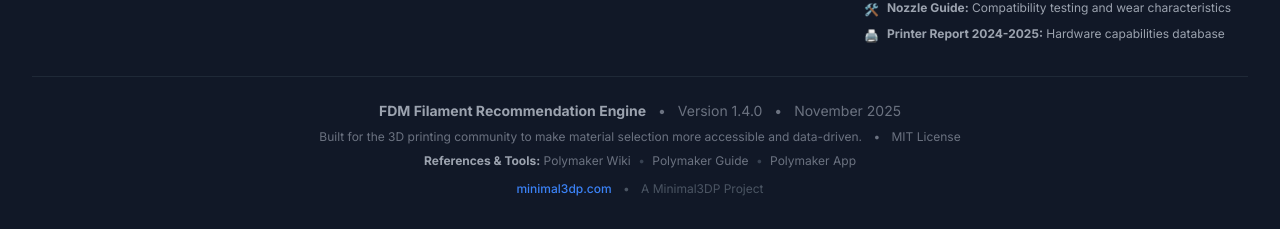
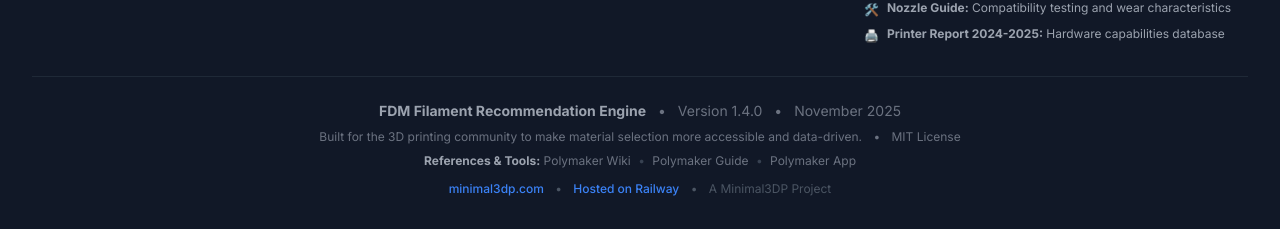
Before and after one commit to minimal3dp/m3dp-filament-recommendation-engine, a plain HTML site: page index.html in a window 1280 px wide. Shown: the part 6344-6573 px from the top of the page. Drawn offline with nearby package versions, Linux system fonts and the light colour scheme.

Commit message:
Complete v1.5.0 release: mark bed surface task complete, add Railway deployment guide
Updates:
- TODO.md: Mark bed adhesion recommendations as complete (Section 1.6)
- CHANGELOG.md: Add comprehensive v1.5.0 release notes with bed surface feature details
- index.html: Add Railway referral link to footer ('Hosted on Railway')
- DEPLOY_RAILWAY.md: Create detailed Railway.app deployment guide with:
  * Pre-deployment checklist
  * Step-by-step account and project setup
  * GitHub integration configuration
  * Custom domain setup (CNAME configuration)
  * Verification and testing procedures
  * Comprehensive troubleshooting guide
  * Post-deployment monitoring and CI/CD setup
  * Quick reference commands

Release Summary:
- Feature: Complete bed surface recommendations for all 29 materials
- Data Quality: 100% coverage from MatterHackers analysis
- UI Enhancement: Integrated into material modal Print Settings
- Deployment: Ready for Railway.app multi-platform consolidation
- Documentation: Comprehensive deployment and maintenance guides

References:
- Railway.app: https://railway.com\?referralCode\=7BPriG
- P- CHANGELOG.md: Add comprehensive v1.5.0 release notes with

```diff
--- a/index.html
+++ b/index.html
@@ -452,6 +452,8 @@
                     <a href="https://minimal3dp.com" target="_blank" rel="noopener noreferrer" class="text-blue-500 hover:text-blue-400 transition-colors font-medium">
                         minimal3dp.com
                     </a>
+                    <span class="mx-2 text-gray-600">•</span>
+                    <a href="https://railway.com?referralCode=7BPriG" target="_blank" rel="noopener noreferrer" class="text-blue-500 hover:text-blue-400 transition-colors font-medium">Hosted on Railway</a>
                     <span class="mx-2 text-gray-600">•</span>
                     <span class="text-gray-600">A Minimal3DP Project</span>
                 </p>
```
Also changed, not shown: 3 other files.
